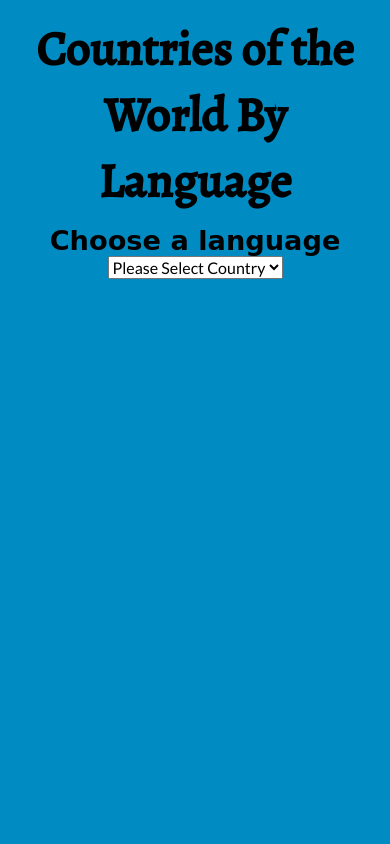
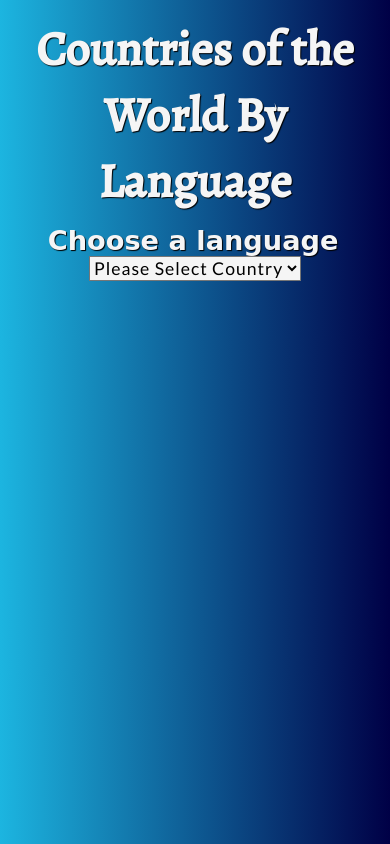
Before and after one commit to ahuoizabaiyenathanlui/api_project_4, a plain HTML site: page index.html in a window 390 px wide. Drawn offline with nearby package versions, Linux system fonts and the light colour scheme; a web font is replaced by a local one.

Commit message:
finished responsive design

```diff
--- a/styles/partials/_base.scss
+++ b/styles/partials/_base.scss
@@ -26,7 +26,9 @@ text - #001F3F.navy */
 
 body {
   font-family: 'Lato', sans-serif;
-  background: #008cc3;
+  background: #000046;
+  background: -webkit-linear-gradient(to right, #1CB5E0, #000046);
+  background: linear-gradient(to right, #1CB5E0, #000046);
   color: #001F3F;
 }
 
--- a/styles/partials/_dropdown.scss
+++ b/styles/partials/_dropdown.scss
@@ -1,3 +1,13 @@
 form {
   margin-top: 3%;
+
+  select {
+    font-size: 1.1rem;
+    background: whitesmoke;
+    letter-spacing: 1px;
+
+    option {
+      padding-left: 4px;
+    }
+  }
 }
--- a/styles/partials/_header.scss
+++ b/styles/partials/_header.scss
@@ -1,16 +1,19 @@
 header {
   text-align: center;
   padding-top: 4%;
-  color: black;
+  color: whitesmoke;
 
   h1 {
     font-family: 'Alegreya', serif;
     font-size: 3rem;
+    text-shadow: 1px 1px 1px #000;
   }
 
   h2 {
     font-family: 'Rancho', cursive;
     font-size: 1.7rem;
     display: inline-block;
+    text-shadow: 1px 1px 1px #000;
+    margin-right: 1%;
   }
 }
```
Also changed, not shown: styles/main.css.
